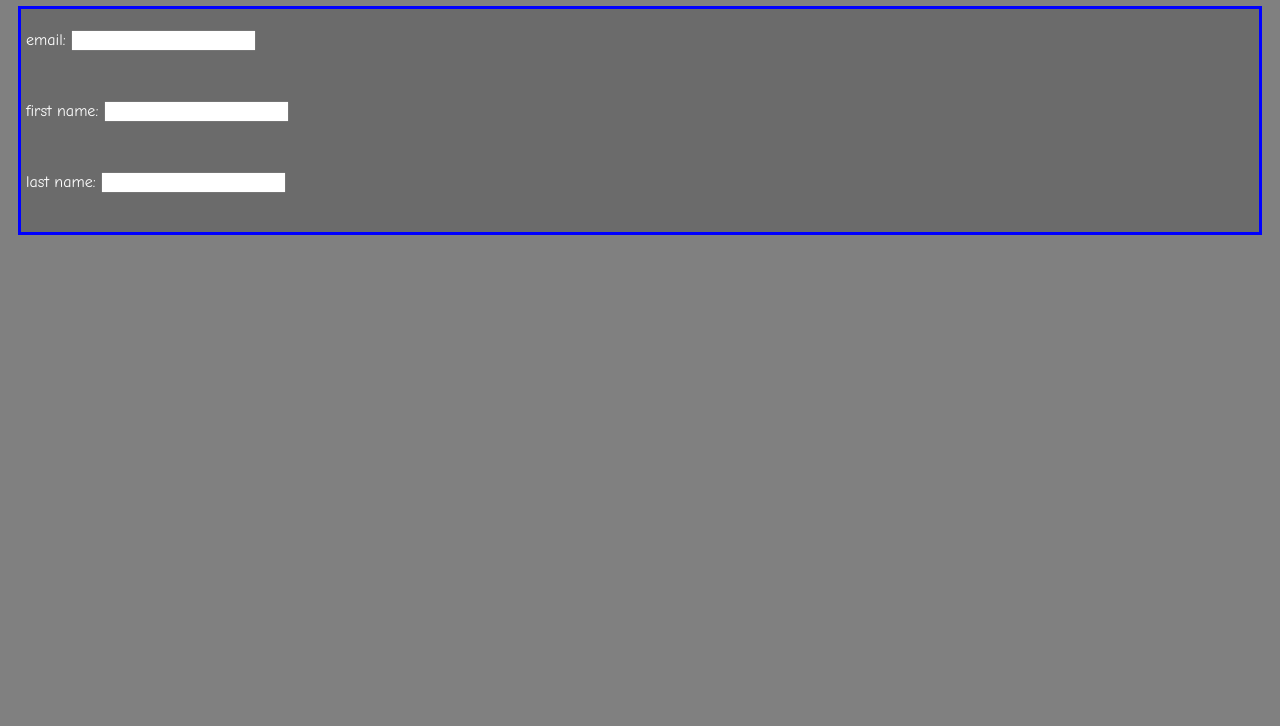
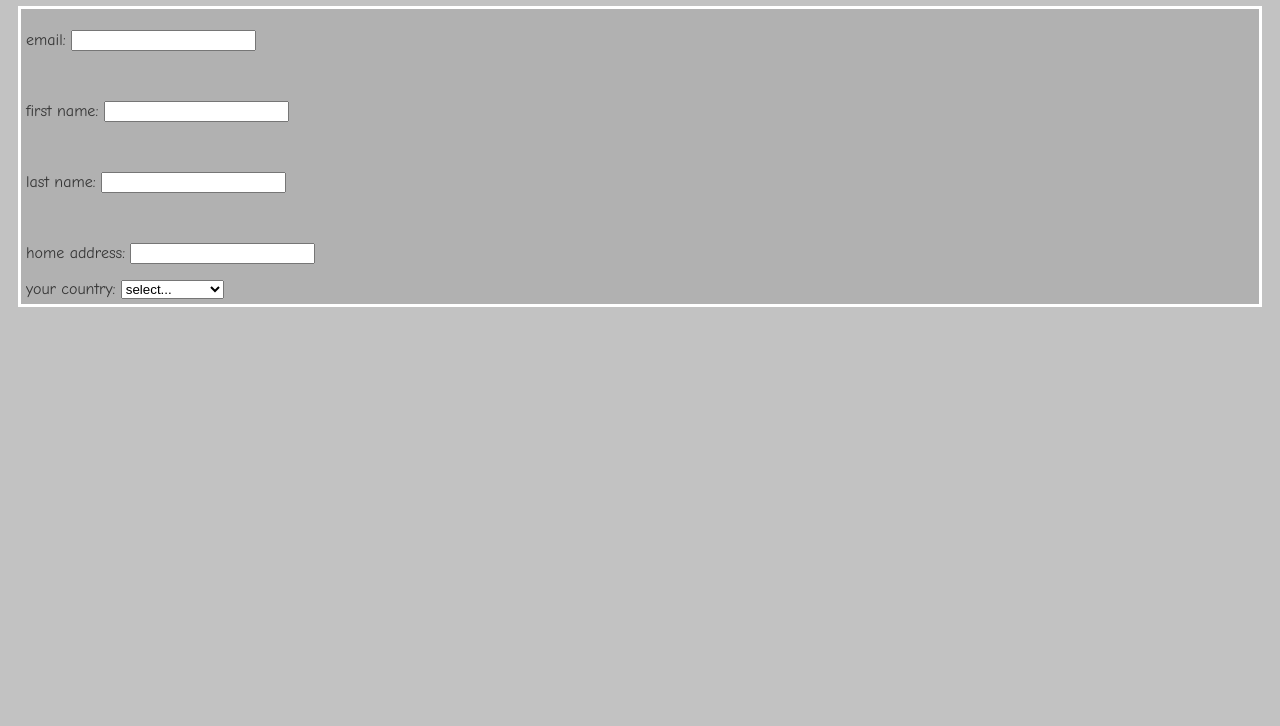
Before and after one commit to SebMuskett/MarkJSTasks, a plain HTML site: page form-task/form.html in a window 1280 px wide. Shown: the part 74-800 px from the top of the page. Drawn offline with Linux system fonts and the light colour scheme.

Commit message:
progress on all files

```diff
--- a/form-task/form.html
+++ b/form-task/form.html
@@ -12,6 +12,15 @@
         <p>email: <input type="text"></p><br>
         <p>first name: <input type="text"></p><br>
         <p>last name: <input type="text"></p><br>
+        <p>home address: <input type="text"></p>
+        <label for="country">your country:</label>
+        <select id="country">
+            <option value="">select...</option>
+            <option value="england">england</option>
+            <option value="wales">whales</option>
+            <option value="scotland">land of scots</option>
+            <option value="ireland">ireland but up</option>
+        </select>
     </form>
 </body>
 </html>
--- a/form-task/style.css
+++ b/form-task/style.css
@@ -1,7 +1,7 @@
 body {
     font-family: Comic Sans MS;
-    background-color: gray;
-    color: white;
+    background-color: rgb(194, 194, 194);
+    color: rgb(53, 53, 53);
 }
 
 a:hover {
@@ -10,9 +10,9 @@ a:hover {
 
 form {
     border-style: solid;
-    border-color: blue;
+    border-color: rgb(255, 255, 255);
     border-width: 3px;
     margin: 10px;
     padding: 5px;
-    background-color: rgb(107, 107, 107);
+    background-color: rgb(177, 177, 177);
 }
```
Also changed, not shown: form-task/index.html (+7 -2 lines).
